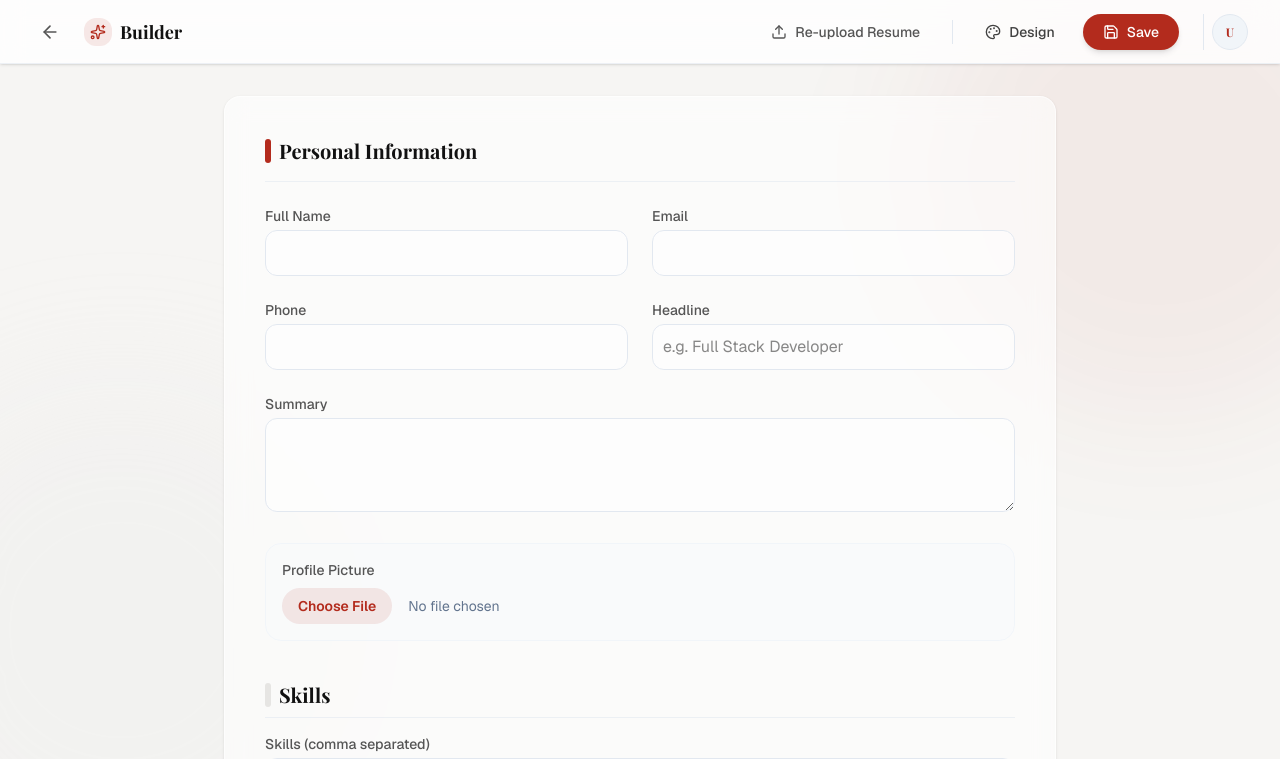
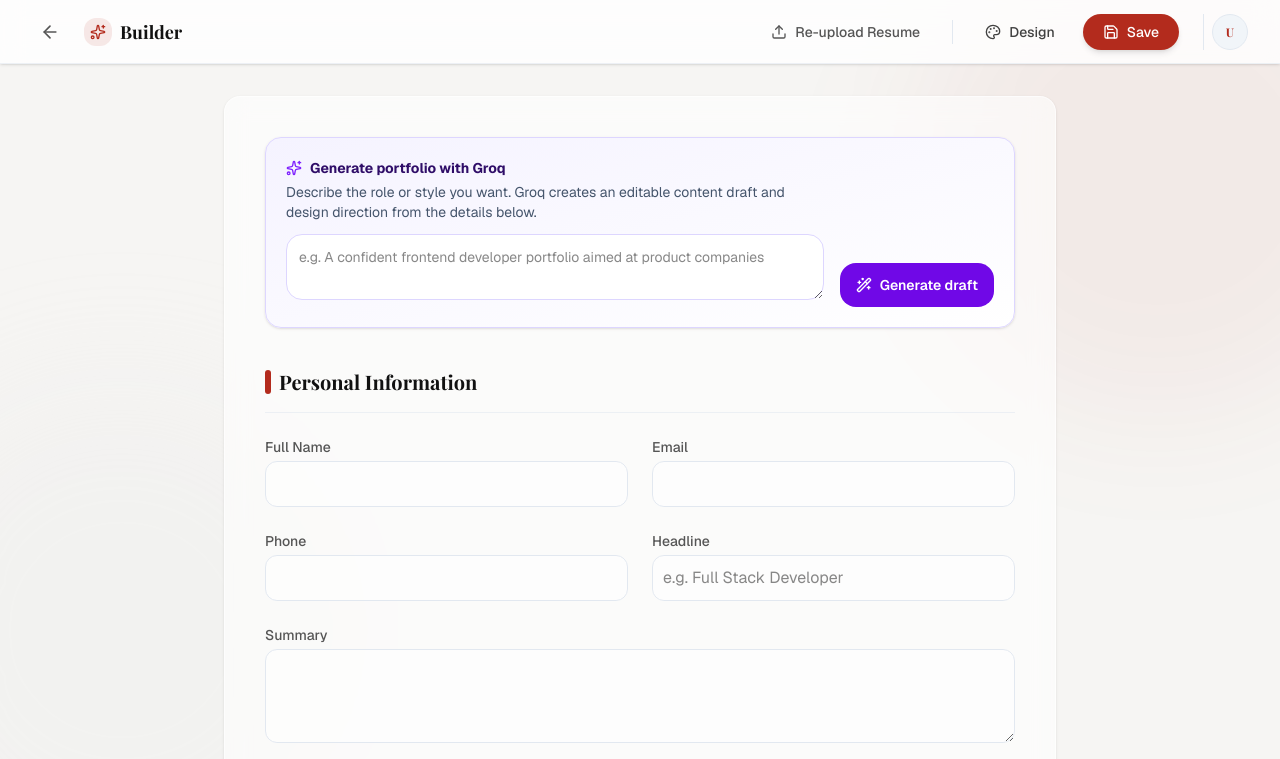
Before and after one commit to chinmayjjg/Resumix, a Next.js app: page /dashboard/builder in a window 1280 px wide. Shown: the top 759 px of the page. Built offline with nearby package versions, Linux system fonts and the light colour scheme; no server answers; the database is empty; sample sign-in values are in the browser's storage; a web font is replaced by a local one.

Commit message:
generate with ai fixx

```diff
--- a/src/app/api/portfolio/design/route.ts
+++ b/src/app/api/portfolio/design/route.ts
@@ -45,7 +45,10 @@ export async function POST(request: Request) {
     const content = payload?.choices?.[0]?.message?.content;
     if (typeof content !== 'string' || !content.trim()) throw new Error('AI returned no design');
     return NextResponse.json({ design: normalizePortfolioDesign(JSON.parse(content) as Partial<PortfolioDesign>), generatedBy: 'ai' });
-  } catch {
-    return NextResponse.json({ design: fallback, generatedBy: 'starter' });
+  } catch (error) {
+    return NextResponse.json(
+      { error: error instanceof Error ? `Groq design generation failed: ${error.message}` : 'Groq design generation failed.' },
+      { status: 502 }
+    );
   }
 }
--- /dev/null
+++ b/src/app/api/portfolio/generate/route.ts
@@ -0,0 +1,60 @@
+import { NextResponse } from 'next/server';
+import { getServerSession } from 'next-auth';
+import { authOptions } from '@/lib/auth';
+import { normalizePortfolioDesign, PortfolioDesign } from '@/lib/portfolioDesign';
+
+type Input = Record<string, unknown>;
+
+const text = (value: unknown, max = 2000) => typeof value === 'string' ? value.trim().slice(0, max) : '';
+const list = (value: unknown) => Array.isArray(value) ? value : [];
+
+function portfolioFrom(value: Input) {
+  return {
+    name: text(value.name, 120), email: text(value.email, 254), phone: text(value.phone, 80),
+    headline: text(value.headline, 180), summary: text(value.summary, 700),
+    skills: list(value.skills).map((item) => text(item, 80)).filter(Boolean).slice(0, 30),
+    experience: list(value.experience).map((item) => {
+      const entry = item as Input;
+      return { company: text(entry.company, 150), position: text(entry.position, 150), startDate: text(entry.startDate, 60), endDate: text(entry.endDate, 60), description: text(entry.description, 800) };
+    }).filter((item) => item.company || item.position || item.description).slice(0, 12),
+    education: list(value.education).map((item) => {
+      const entry = item as Input;
+      return { institution: text(entry.institution, 180), degree: text(entry.degree, 180), startYear: text(entry.startYear, 20), endYear: text(entry.endYear, 20) };
+    }).filter((item) => item.institution || item.degree).slice(0, 8),
+    projects: list(value.projects).map((item) => {
+      const entry = item as Input;
+      return { name: text(entry.name, 150), description: text(entry.description, 800), link: text(entry.link, 500) };
+    }).filter((item) => item.name || item.description).slice(0, 12),
+  };
+}
+
+export async function POST(request: Request) {
+  const session = await getServerSession(authOptions);
+  if (!session?.user?.id) return NextResponse.json({ error: 'Unauthorized' }, { status: 401 });
+  const apiKey = process.env.GROQ_API_KEY;
+  if (!apiKey) return NextResponse.json({ error: 'Groq is not configured. Add GROQ_API_KEY to your server environment.' }, { status: 503 });
+
+  let input: Input;
+  try { input = await request.json() as Input; } catch { return NextResponse.json({ error: 'Invalid portfolio request.' }, { status: 400 }); }
+  const brief = text(input.brief, 800);
+  const current = portfolioFrom((input.portfolio as Input) ?? {});
+  if (!brief && !Object.values(current).some((value) => Array.isArray(value) ? value.length : value)) return NextResponse.json({ error: 'Add a short brief or some portfolio details first.' }, { status: 400 });
+
+  try {
+    const response = await fetch('https://api.groq.com/openai/v1/chat/completions', {
+      method: 'POST', headers: { 'Content-Type': 'application/json', Authorization: `Bearer ${apiKey}` },
+      body: JSON.stringify({ model: process.env.GROQ_MODEL || 'llama-3.3-70b-versatile', temperature: 0.45, response_format: { type: 'json_object' }, messages: [
+        { role: 'system', content: 'You are a careful portfolio writer and art director. Return JSON only with keys portfolio and design. portfolio has exactly name, email, phone, headline, summary, skills, experience, education, projects. Preserve supplied factual details; never invent employers, dates, credentials, project links, or metrics. Improve wording only. You may leave unknown values empty. design has accent, background, surface, text, mutedText (hex colors), font (sans|serif|mono), hero (centered|split|minimal), radius (soft|rounded|sharp), and sectionOrder using only about, skills, experience, projects, education.' },
+        { role: 'user', content: JSON.stringify({ brief, currentPortfolio: current }) },
+      ] }),
+    });
+    if (!response.ok) return NextResponse.json({ error: `Groq could not generate the portfolio (${response.status}). ${(await response.text()).slice(0, 400)}` }, { status: 502 });
+    const result = await response.json();
+    const content = result?.choices?.[0]?.message?.content;
+    if (typeof content !== 'string') throw new Error('Groq returned an empty response.');
+    const generated = JSON.parse(content) as { portfolio?: Input; design?: Partial<PortfolioDesign> };
+    return NextResponse.json({ portfolio: portfolioFrom(generated.portfolio ?? {}), design: normalizePortfolioDesign(generated.design) });
+  } catch (error) {
+    return NextResponse.json({ error: error instanceof Error ? `Groq generation failed: ${error.message}` : 'Groq generation failed.' }, { status: 502 });
+  }
+}
--- a/src/app/dashboard/builder/page.tsx
+++ b/src/app/dashboard/builder/page.tsx
@@ -6,7 +6,7 @@ import Image from 'next/image';
 
 import DesignStudio from '@/components/portfolio/DesignStudio';
 import { PortfolioDesign } from '@/lib/portfolioDesign';
-import { Sparkles, Save, Upload, Eye, Palette, ArrowLeft, X } from 'lucide-react';
+import { Sparkles, Save, Upload, Eye, Palette, ArrowLeft, X, Wand2, Loader2 } from 'lucide-react';
 
 interface Experience {
     company: string;
@@ -66,6 +66,9 @@ export default function BuilderPage() {
     const [loading, setLoading] = useState(true);
     const [saving, setSaving] = useState(false);
     const [showDesignModal, setShowDesignModal] = useState(false);
+    const [generating, setGenerating] = useState(false);
+    const [generationBrief, setGenerationBrief] = useState('');
+    const [generationMessage, setGenerationMessage] = useState('');
 
     useEffect(() => {
         fetchPortfolio();
@@ -235,6 +238,32 @@ export default function BuilderPage() {
         setData(prev => ({ ...prev, template: 'custom', design }));
     };
 
+    const generateWithGroq = async () => {
+        setGenerating(true);
+        setGenerationMessage('');
+        try {
+            const res = await fetch('/api/portfolio/generate', {
+                method: 'POST',
+                headers: { 'Content-Type': 'application/json' },
+                body: JSON.stringify({ brief: generationBrief, portfolio: data }),
+            });
+            const result = await res.json();
+            if (!res.ok || !result.portfolio) throw new Error(result.error || 'Could not generate your portfolio.');
+
+            setData(prev => ({
+                ...prev,
+                ...result.portfolio,
+                design: result.design || prev.design,
+                template: 'custom',
+            }));
+            setGenerationMessage('Groq generated a draft. Review and edit any field before saving.');
+        } catch (error) {
+            setGenerationMessage(error instanceof Error ? error.message : 'Could not generate your portfolio.');
+        } finally {
+            setGenerating(false);
+        }
+    };
+
     if (loading) return (
         <div className="min-h-screen flex items-center justify-center bg-background">
             <div className="animate-spin rounded-full h-12 w-12 border-b-2 border-primary"></div>
@@ -363,6 +392,27 @@ export default function BuilderPage() {
                         {/* Old Header Removed - replaced by fixed navbar */}
 
                         <div className="space-y-10">
+                            <section className="rounded-2xl border border-violet-200 bg-gradient-to-br from-violet-50 to-white p-5 shadow-sm">
+                                <div className="flex flex-col gap-4 sm:flex-row sm:items-end sm:justify-between">
+                                    <div className="flex-1">
+                                        <div className="flex items-center gap-2 text-sm font-bold text-violet-950"><Sparkles className="h-4 w-4 text-violet-600" />Generate portfolio with Groq</div>
+                                        <p className="mt-1 text-sm text-slate-600">Describe the role or style you want. Groq creates an editable content draft and design direction from the details below.</p>
+                                        <textarea
+                                            value={generationBrief}
+                                            onChange={(e) => setGenerationBrief(e.target.value)}
+                                            rows={2}
+                                            placeholder="e.g. A confident frontend developer portfolio aimed at product companies"
+                                            className="mt-3 w-full rounded-xl border border-violet-200 bg-white p-3 text-sm outline-none focus:border-violet-500 focus:ring-2 focus:ring-violet-100"
+                                        />
+                                    </div>
+                                    <button type="button" onClick={generateWithGroq} disabled={generating} className="flex shrink-0 items-center justify-center gap-2 rounded-xl bg-violet-700 px-4 py-3 text-sm font-semibold text-white hover:bg-violet-800 disabled:cursor-not-allowed disabled:opacity-60">
+                                        {generating ? <Loader2 className="h-4 w-4 animate-spin" /> : <Wand2 className="h-4 w-4" />}
+                                        {generating ? 'Generating...' : 'Generate draft'}
+                                    </button>
+                                </div>
+                                {generationMessage && <p className="mt-3 text-sm font-medium text-violet-800">{generationMessage}</p>}
+                            </section>
+
                             {/* Personal Info */}
                             <section>
                                 <h2 className="text-xl font-serif font-bold text-foreground border-b border-slate-200/60 pb-4 mb-6 flex items-center gap-2">
```
